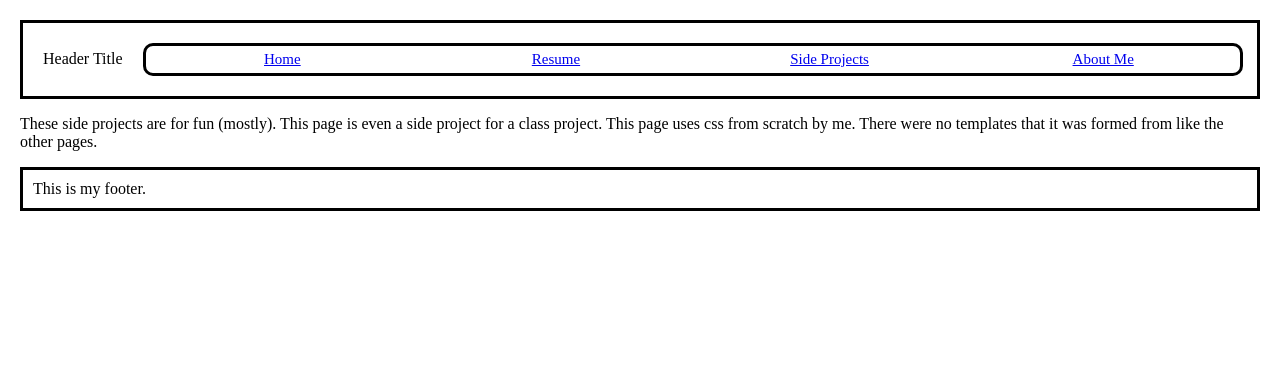
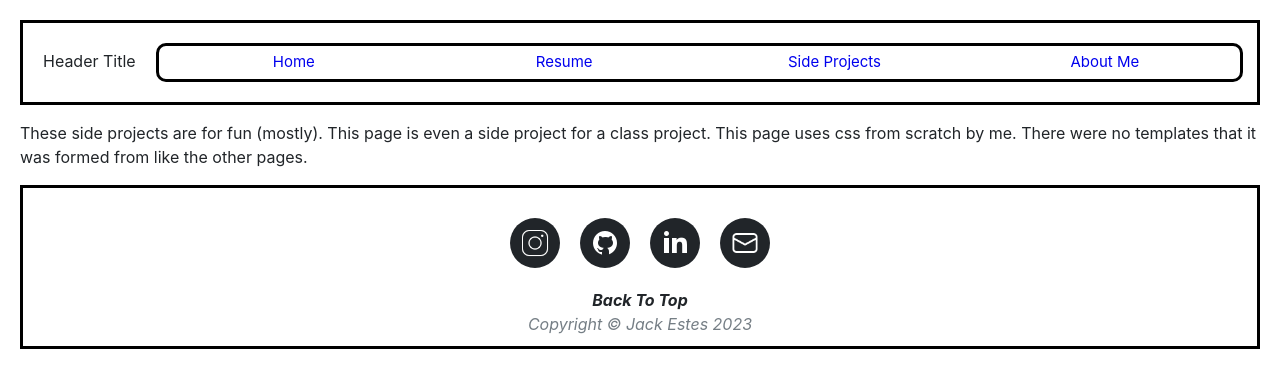
Before and after one commit to JackEstes06/BYU_IS201_WebDevProject, a plain HTML site: page html/side-projects.html in a window 1280 px wide. Drawn offline with Linux system fonts and the light colour scheme.

Commit message:
Footer finished

```diff
--- a/css/fromScratchStyles.css
+++ b/css/fromScratchStyles.css
@@ -7,10 +7,22 @@ footer {
     padding: 10px;
     margin-top: 10px;
     border: solid black 3px;
+    display: flex;
+    flex-direction: column;
+    align-items: center;
 }
 body {
     margin: 10px;
     padding: 10px;
+    font-family: Lora, -apple-system, BlinkMacSystemFont, Segoe UI, Roboto, Helvetica Neue, Arial, sans-serif, Apple Color Emoji, Segoe UI Emoji, Segoe UI Symbol, Noto Color Emoji;
+    font-size: 1rem;
+    font-weight: 400;
+    line-height: 1.5;
+    color: #212529;
+    border-radius: 5px;
+}
+a {
+    text-decoration: none;
 }
 
 /* Style the button that is used to open and close the collapsible content */
@@ -86,3 +98,38 @@ body {
 @media (max-width: 767px){
     .menu-bar {display: none;}
 }
+
+.icons {
+    display: flex;
+    justify-content: center;
+    margin: 10px;
+}
+.icons-item-1, .icons-item-2, .icons-item-3, .icons-item-4 {
+    padding: 10px;
+}
+.img-container {
+    padding: 10px;
+    background-color: #212529;
+    border-radius: 50%;
+}
+.img-container:hover {
+    background-color: #0085a1;
+}
+.icons-img{
+    -webkit-filter: invert(100%); /* Safari/Chrome */
+    filter: invert(100%);
+    display: flex;
+}
+
+.copyright-ish {
+    color: #757e85;
+    font-style: italic;
+}
+.to-top {
+    color: #212529;
+    font-weight: bold;
+    font-style: italic;
+}
+.to-top:hover {
+    color: #0085a1;
+}
--- a/html/side-projects.html
+++ b/html/side-projects.html
@@ -29,7 +29,32 @@
     </header>
 
     <p>These side projects are for fun (mostly). This page is even a side project for a class project. This page uses css from scratch by me. There were no templates that it was formed from like the other pages.</p>
-    <footer class="footer">This is my footer.</footer>
+    <footer class="footer">
+        <div class="icons">
+            <div class="icons-item-1">
+                <a href="https://www.instagram.com/jtestes10/" target="_blank">
+                    <div class="img-container"><img class="icons-img" src="../assets/img/instagram-icon.png" width="30"></div>
+                </a>
+            </div>
+            <div class="icons-item-2">
+                <a href="https://github.com/JackEstes06" target="_blank">
+                    <div class="img-container"><img class="icons-img" src="../assets/img/github-icon.png" width="30"></div>
+                </a>
+            </div>
+            <div class="icons-item-3">
+                <a href="https://www.linkedin.com/in/jack-estes-06" target="_blank">
+                    <div class="img-container"><img class="icons-img" src="../assets/img/linkedin-icon.png" width="30"></div>
+                </a>
+            </div>
+            <div class="icons-item-4">
+                <a href="mailto:jackestes10@yahoo.com">
+                    <div class="img-container"><img class="icons-img" src="../assets/img/email-icon.png" width="30"></div>
+                </a>
+            </div>
+        </div>
+        <div><a class="to-top" href="#">Back To Top</a></div>
+        <div class="copyright-ish">Copyright &copy; Jack Estes 2023</div>
+    </footer>
 
     <script>
         var coll = document.getElementsByClassName("header-collapsible");
```
Also changed, not shown: assets/img/email-icon.png (added), assets/img/github-icon.png (added), assets/img/hamburger-icon.png (added), assets/img/instagram-icon.png (added), assets/img/linkedin-icon.png (added).
